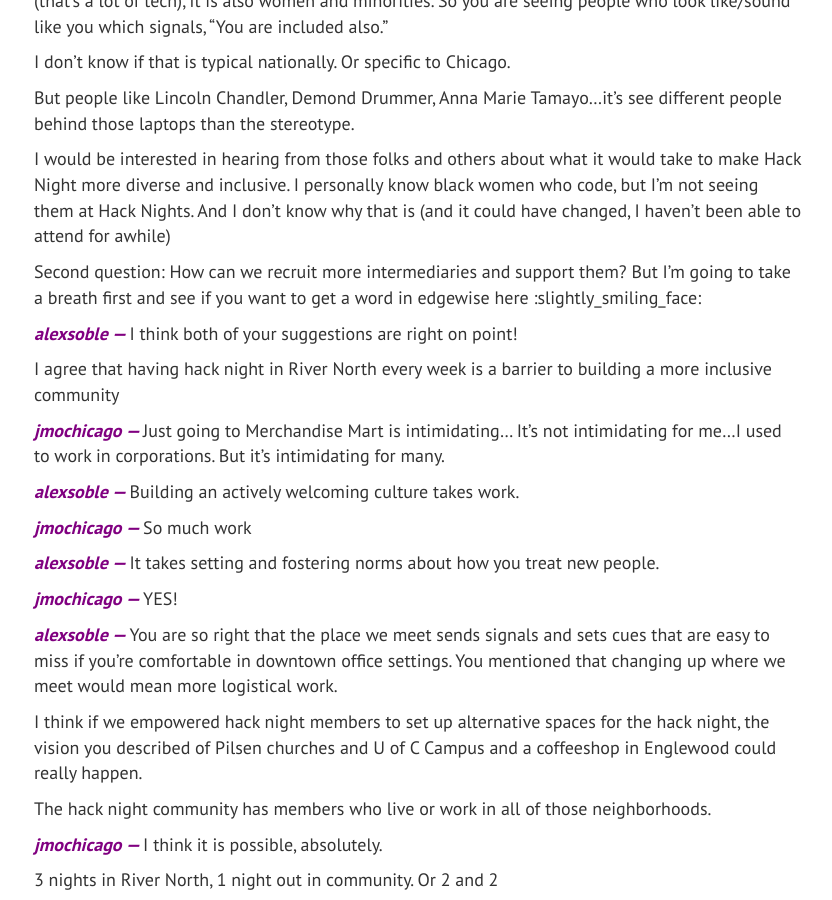
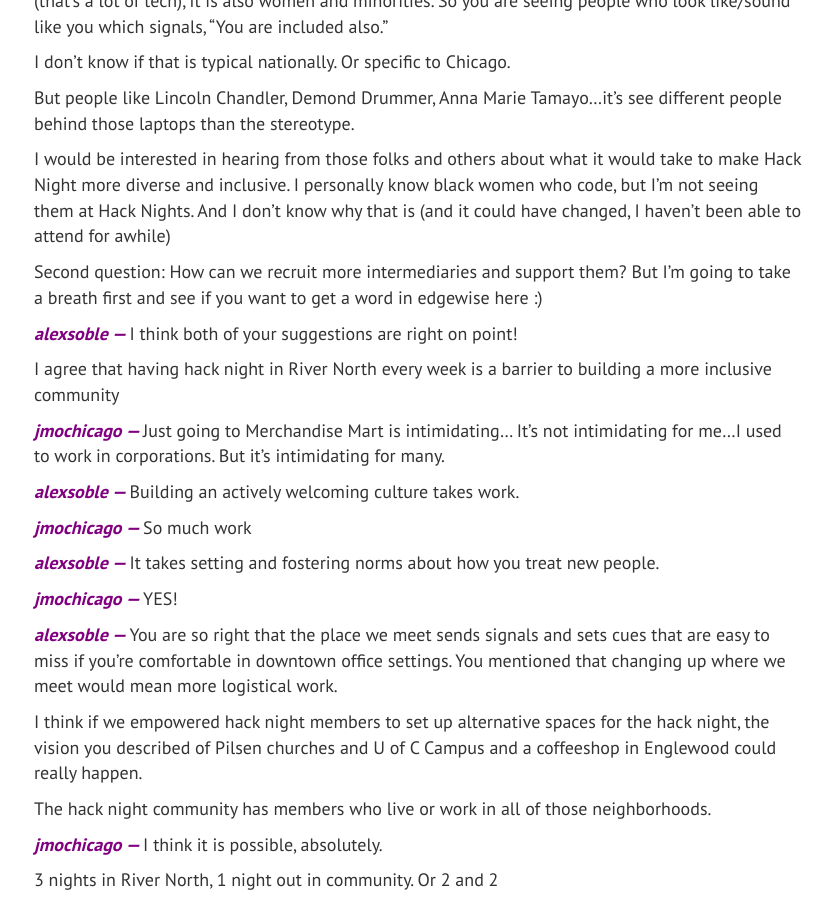
Before and after one commit to alexsoble/alexsoble, a Jekyll site: the page built from _posts/2016-6-21-jmo-convo.md, in a window 1280 px wide and 900 px high, scrolled down 3307 px. Shown: the whole window, without its empty margins (222-1054 px from the left). Built offline with Jekyll 4.4.1, drawn with Linux system fonts in a browser that asks for light colours; nearby versions of some CDN libraries; some of the changed lines change nothing that is shown; some of the changed text lies outside the part shown.

Commit message:
Replace slack emoji shortcuts with inline smileyfaces

```diff
--- a/_posts/2016-6-21-jmo-convo.md
+++ b/_posts/2016-6-21-jmo-convo.md
@@ -127,7 +127,7 @@ But people like Lincoln Chandler, Demond Drummer, Anna Marie Tamayo…it’s see
 
 I would be interested in hearing from those folks and others about what it would take to make Hack Night more diverse and inclusive. I personally know black women who code, but I’m not seeing them at Hack Nights. And I don’t know why that is (and it could have changed, I haven’t been able to attend for awhile)
 
-Second question: How can we recruit more intermediaries and support them? But I’m going to take a breath first and see if you want to get a word in edgewise here :slightly_smiling_face:
+Second question: How can we recruit more intermediaries and support them? But I’m going to take a breath first and see if you want to get a word in edgewise here :)
 
 <span class="username">alexsoble</span> I think both of your suggestions are right on point!
 
@@ -213,7 +213,7 @@ So that everyone at the table knows, “OH! Okay, JMO is the person who is going
 
 <span class="username">alexsoble</span> Absolutely. I think there is a major assumption that groups are self-organizing.
 
-<span class="username">jmochicago</span> Well, they are self-organizing around writing code :slightly_smiling_face:
+<span class="username">jmochicago</span> Well, they are self-organizing around writing code :)
 
 But these projects are only as good as the analysis and insight that informs the code
 
```
